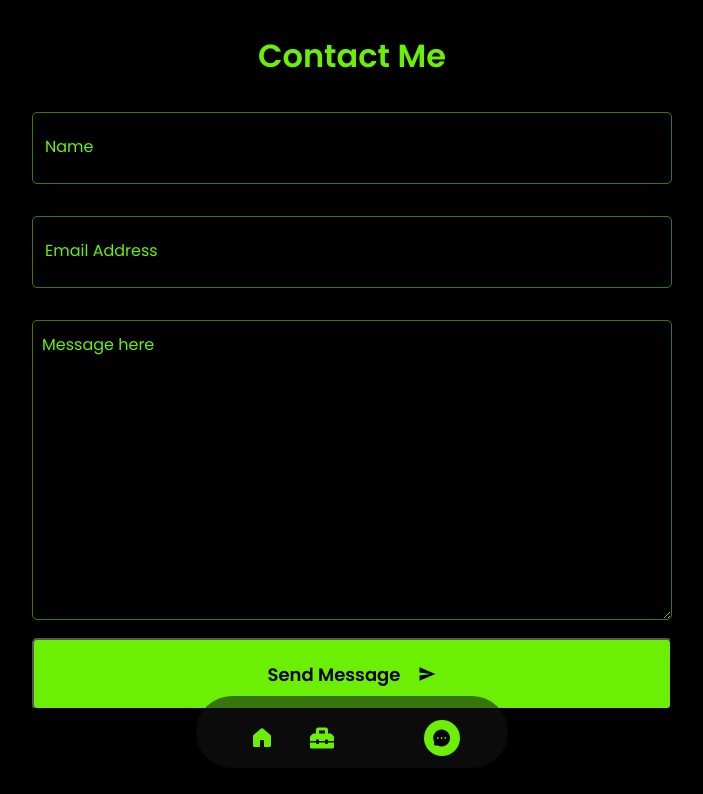
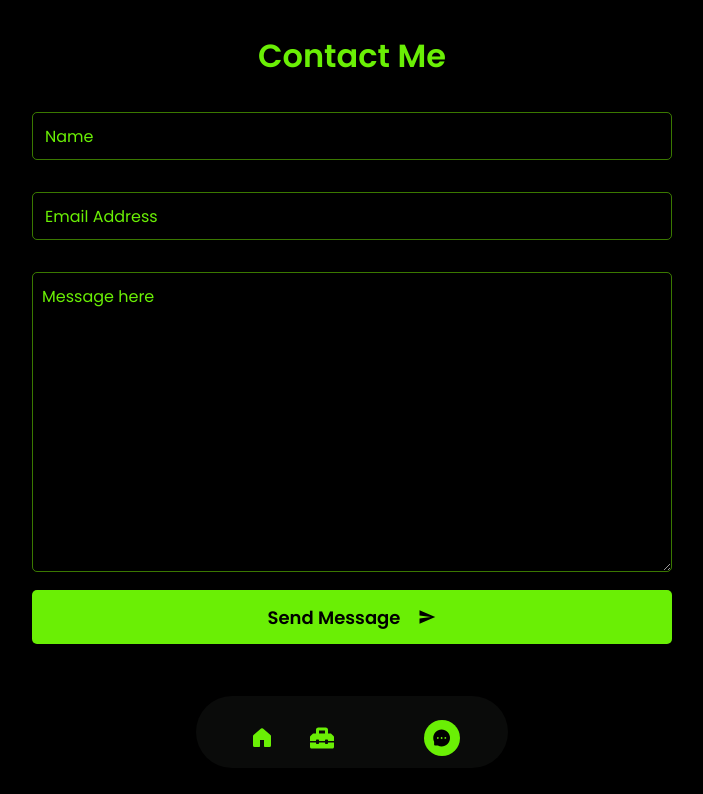
Before and after one commit to SandhuBabu/portfolio, a React (Vite) app: page /contact in a window 1280 px wide. Shown: the top 794 px of the page, without its empty margins (288-991 px from the left). Built offline with nearby package versions, Linux system fonts and the light colour scheme; some icons are missing; a web font is replaced by a local one.

Commit message:
fix project click

```diff
--- a/src/pages/styles/Contact.scss
+++ b/src/pages/styles/Contact.scss
@@ -10,8 +10,9 @@ form {
 
     button {
         width: 100%;
-        height: 4em;
+        height: 3em;
         margin: 1em auto;
+        border: none;
         display: flex;
         align-items: center;
         justify-content: center;
@@ -23,7 +24,7 @@ form {
         cursor: pointer;
 
         &:hover {
-            background-color: #7bff00cc;
+            background-color: $main-h;
         }
 
     }
@@ -36,7 +37,7 @@ form {
     position: relative;
 
     label {
-        transform: translate(13px, 22px);
+        transform: translate(13px, 12px);
         width: max-content;
         transition: transform 250ms linear;
         position: absolute;
@@ -47,7 +48,7 @@ form {
         padding: 1em 1em 0 1em;
         border-radius: 5px;
         border: 1px solid #7bff0078;
-        height: 4.5em;
+        height: 3em;
         outline: none;
         color: $text;
         font-size: 16px;
--- a/src/pages/styles/Projects.scss
+++ b/src/pages/styles/Projects.scss
@@ -35,11 +35,11 @@
         cursor: pointer;
 
         &:hover {
-            background-color: rgb(63, 184, 7);
+            background-color: $main-h;
             color: #fff;
 
             &::after {
-                background-color: rgb(63, 184, 7);
+                background-color: $main-h;
             }
         }
 
--- a/src/variables.scss
+++ b/src/variables.scss
@@ -5,7 +5,7 @@ $text: #fff;
 $bg: #000;
 $bg-sec: #161616;
 $text: rgb(106, 239, 5);
-
+$main-h:rgb(63, 184, 7);
 
 // break-points
 $bp-lg: 991px;
```
